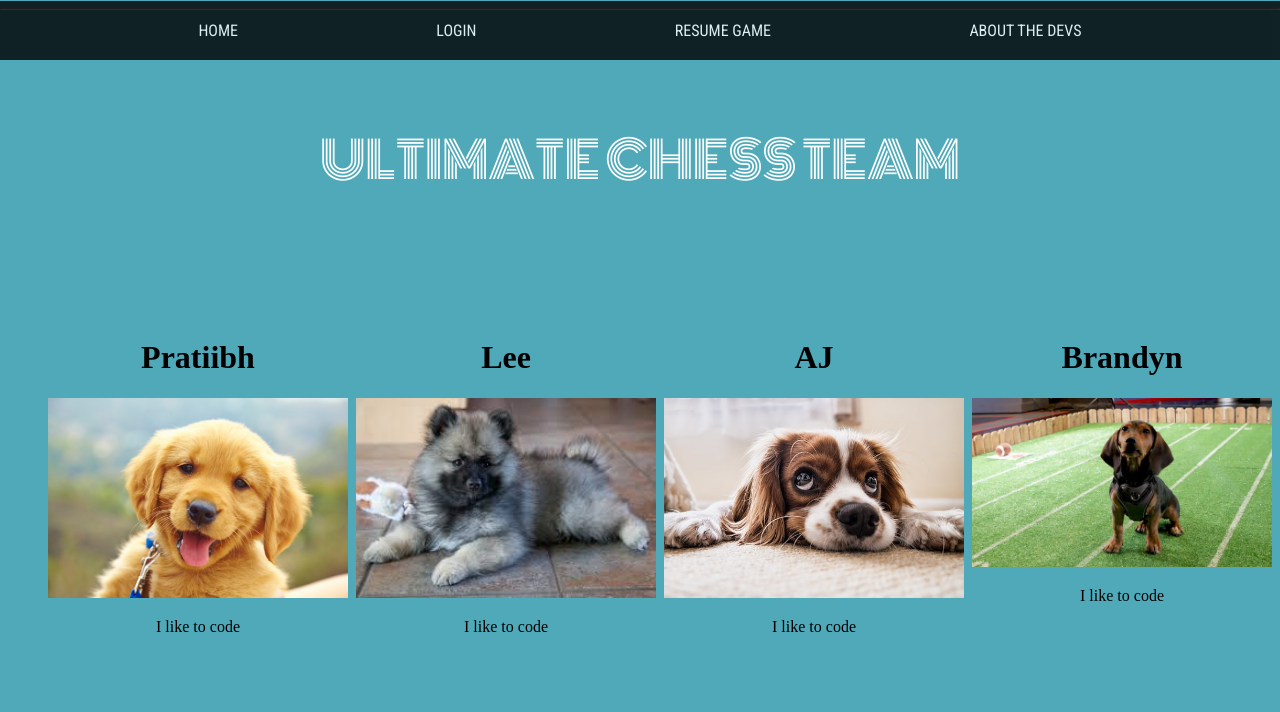
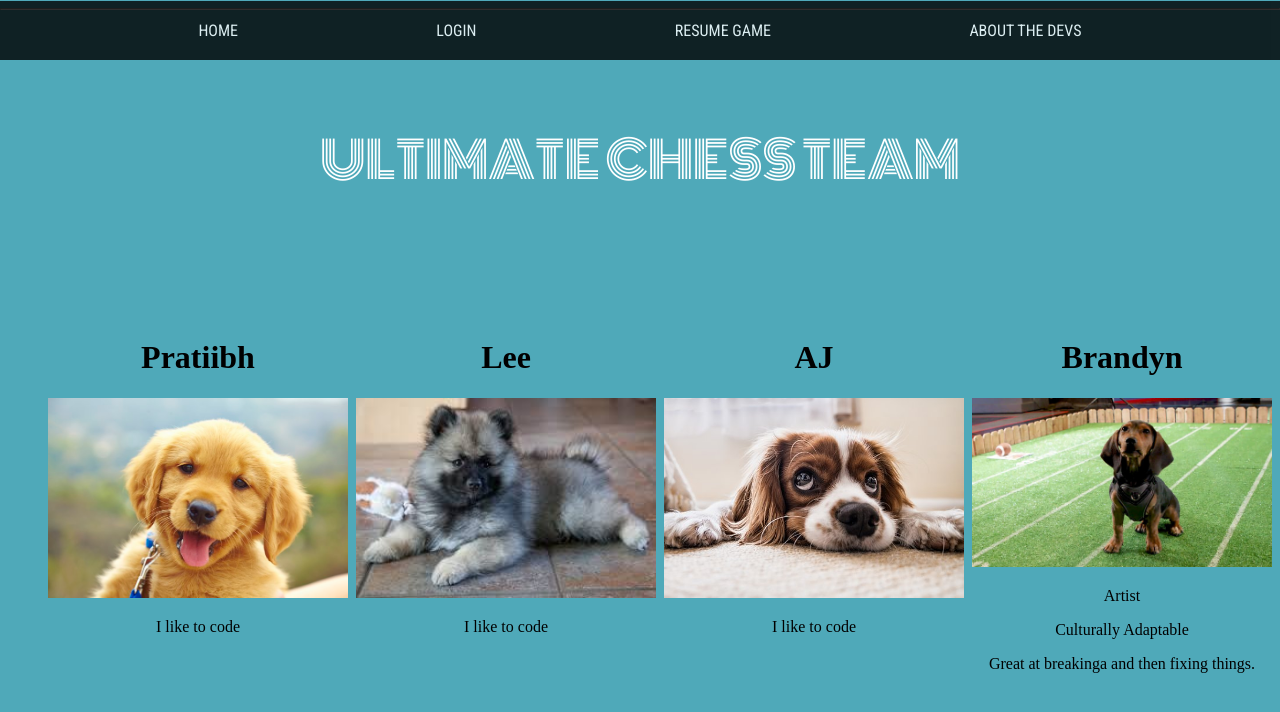
Before and after one commit to Pratiibh/Chess-react, a React (Create React App) app: page /about in a window 1280 px wide. Shown: the top 712 px of the page. Built offline with nearby package versions, Linux system fonts and the light colour scheme.

Commit message:
added 3 points about myself

```diff
--- a/src/components/about/about-us.js
+++ b/src/components/about/about-us.js
@@ -34,7 +34,9 @@ export default function about() {
           <li>
             <h1>Brandyn</h1>
             <img src={PuppyFour} width="300" />
-            <p>I like to code</p>
+            <p>Artist</p>
+            <p>Culturally Adaptable</p>
+            <p>Great at breakinga and then fixing things.</p>
           </li>
         </ul>
       </div>
```
